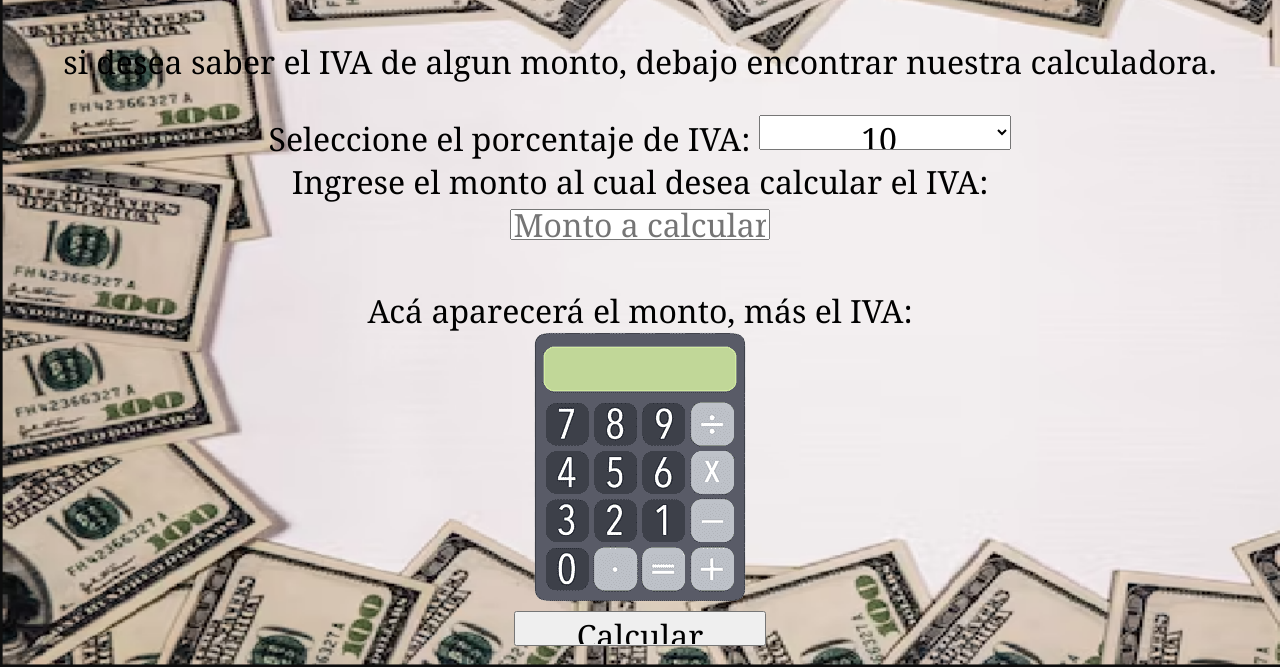
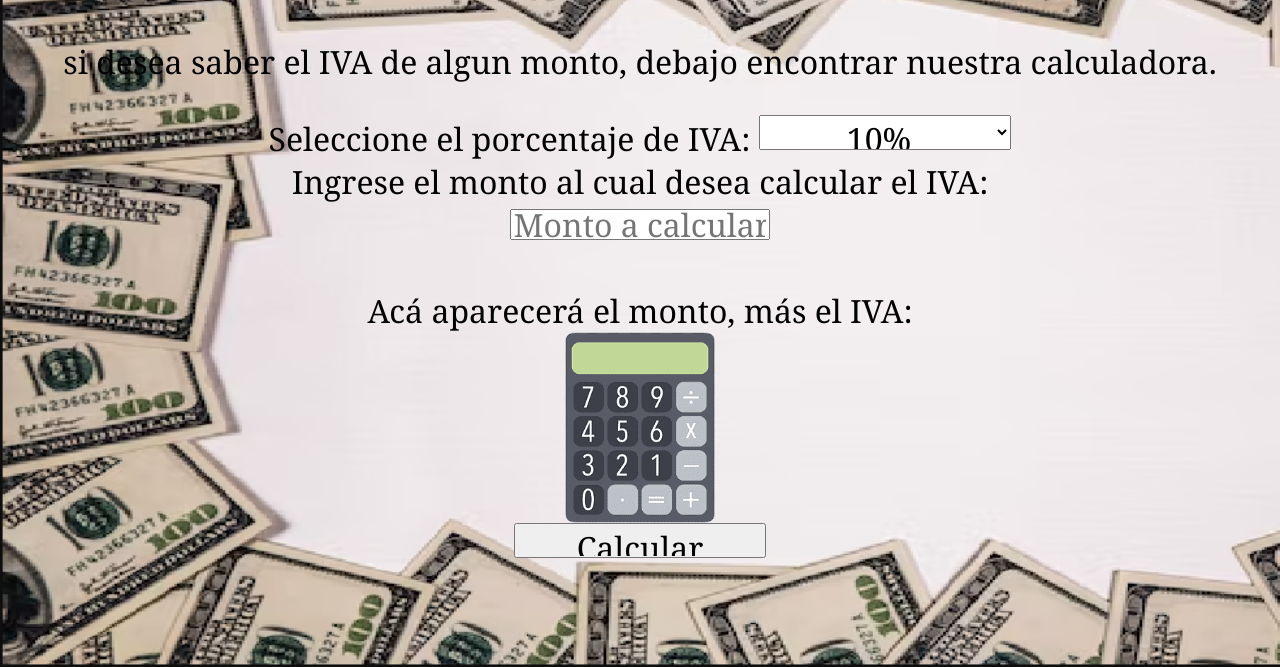
Before and after one commit to ismaferreira14/portafolioandresferreira, a plain HTML site: page ejercicio9/Ejercicio9.html in a window 1280 px wide. Shown: the part 133-800 px from the top of the page. Drawn offline with Linux system fonts and the light colour scheme.

Commit message:
Add files via upload

```diff
--- a/ejercicio9/Ejercicio9.html
+++ b/ejercicio9/Ejercicio9.html
@@ -11,9 +11,9 @@
     <p>si desea saber el IVA de algun monto, debajo encontrar nuestra calculadora.</p>
     <label>Seleccione el porcentaje de IVA:</label>
 <select id="porcentajeIVA" class="calcularIVA">
-    <option value="0.10">10</option>
-    <option value="0.183">18.3</option>
-    <option value="0.22">22</option>
+    <option value="0.10">10%</option>
+    <option value="0.183">18.3%</option>
+    <option value="0.22">22%</option>
 </select>
 
     <div>
@@ -29,7 +29,6 @@
                 <span id="calcularIvaResultado" class="calcular"></span>
             <img src="img/calculadora.png" alt="calculadora">
             </section>
-
     </div>
     <input type="button" value="Calcular" class="calcularIVA" onclick="calcularIVA()">
     <script src="calcularIva.js"></script>
--- a/ejercicio9/cssIva.css
+++ b/ejercicio9/cssIva.css
@@ -20,16 +20,28 @@ body {
     position: relative;
 }
 
-.calcular {
+section[calculadorimg] {
+    display: flex;
+    flex-direction: column;
+    align-items: center;
+    position: relative;
+    text-align: center;
+  }
+
+  .calcular {
     font-family: Georgia, 'Times New Roman', Times, serif;
     font-size: xx-large;
-    width: 11%;
-    height: 25px;
+    background-color: rgba(200, 33, 33, 0);
     position: absolute;
-    top: 55px;
-    left: 595px;
-    background-color: rgba(200, 33, 33, 0);
-}
+    top: 13%;
+    left: 50%; /* Alinea horizontalmente al centro */
+    transform: translate(-50%, -50%); /* Centra el elemento en sí mismo */
+  }
+
+  img {
+    width: 150px; /* Ajusta el ancho de la calculadora según tus preferencias */
+  }
+
 
 .calcularIVA {
     font-family: Georgia, 'Times New Roman', Times, serif;
```
